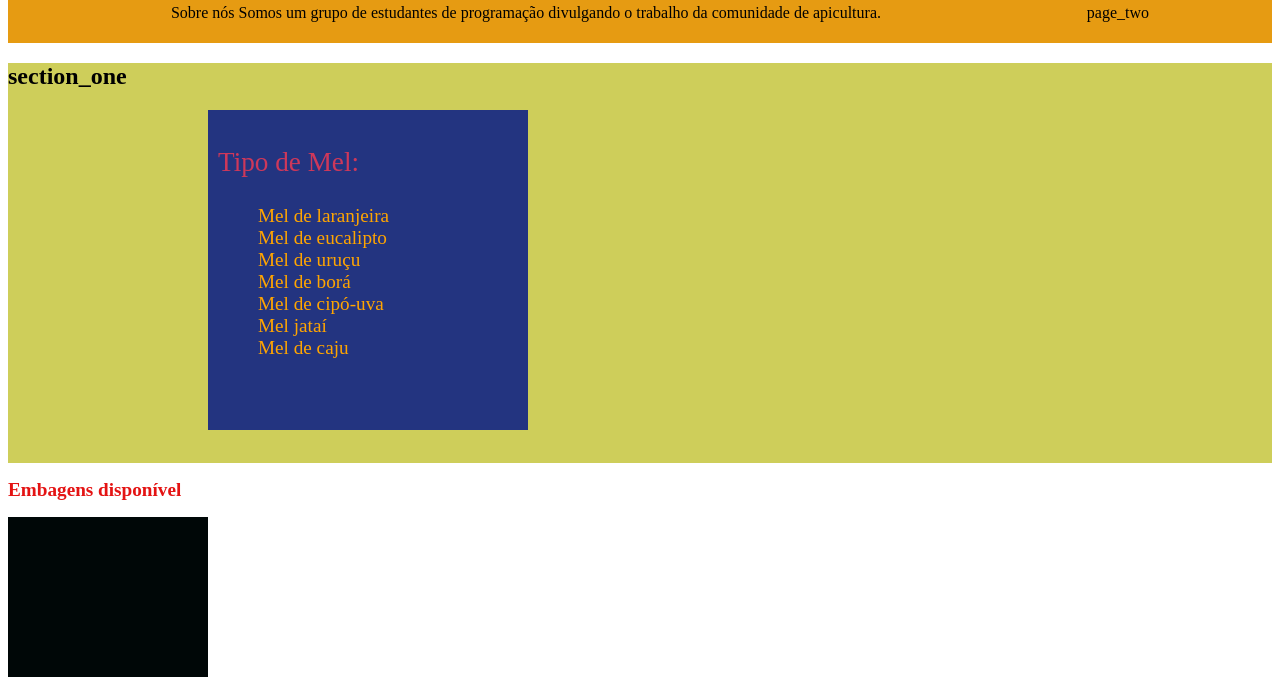
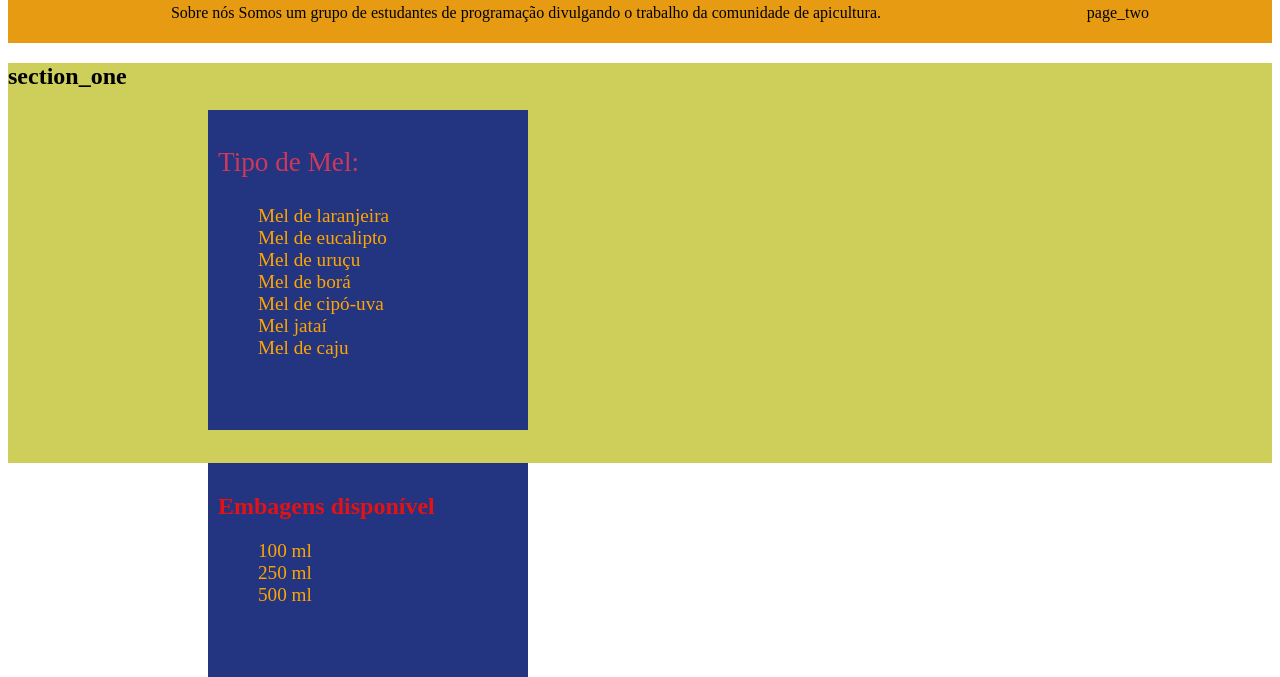
Before and after one commit to marciacristinaamorim/Site-Abelha-Real-Projeto-Trio-Solid, a plain HTML site: page index.html in a window 1280 px wide. Shown: the part 123-800 px from the top of the page. Drawn offline with Linux system fonts and the light colour scheme.

Commit message:
mudancas 08/06

```diff
--- a/index.html
+++ b/index.html
@@ -25,7 +25,7 @@
      <main>
         <section style="width: auto; height: 400px; background-color: rgb(206, 206, 90);">
             <h1>section_one</h1>
-            <div style="width: 300px; height: 300px; margin-left: 200px; padding: 10px; background-color: rgb(35, 52, 128);" >
+            <div style="width: 300px; height: 300px; margin-left: 200px; padding: 10px; background-color: rgb(35, 52, 128) ;" >
                 <p style="color: rgb(206, 56, 90); font-size: 1.7rem;">Tipo de Mel:</p>
                 <ul style="list-style:none; color: orange; font-size: 1.2rem;">
                   <li>Mel de laranjeira</li>
@@ -39,11 +39,15 @@
             </div>
         </section>
         <section>
-            <h2 style="color: rgb(228, 19, 19);font-size: 1.2rem;">
-                Embagens disponível
-            </h2>
-            <div style="width: 200px;height: 200px;background-color: rgb(0, 7, 7);">
-
+            <div style="width: 300px;height: 300px;background-color:rgb(35, 52, 128); margin-left: 200px; padding: 10px;">
+                <h1 style="color: rgb(228, 19, 19);">
+                    Embagens disponível
+                </h1>
+<ul style="list-style: none;color: orange; font-size: 1.2rem;">
+    <li>100 ml </li>
+    <li>250 ml </li>
+     <li>500 ml </li>
+</ul>
             </div>
         </section>
      </main>
```
